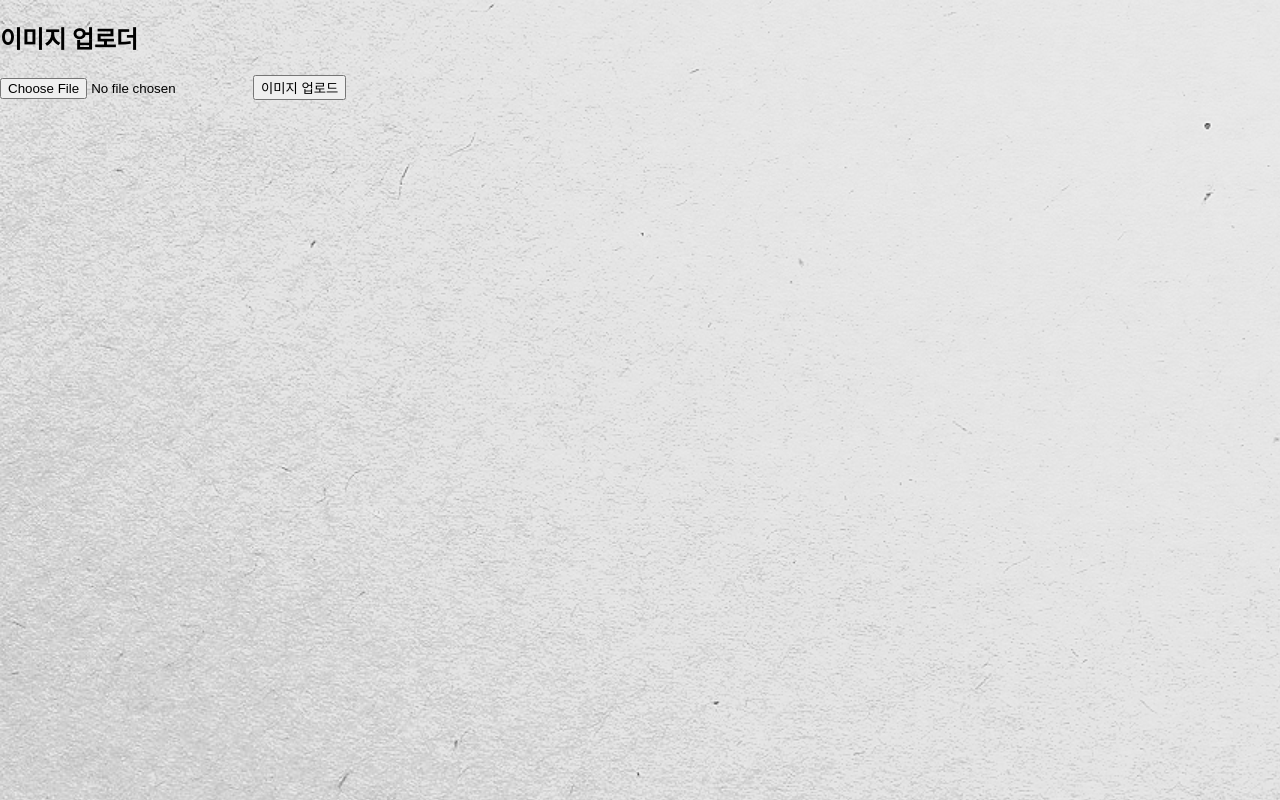
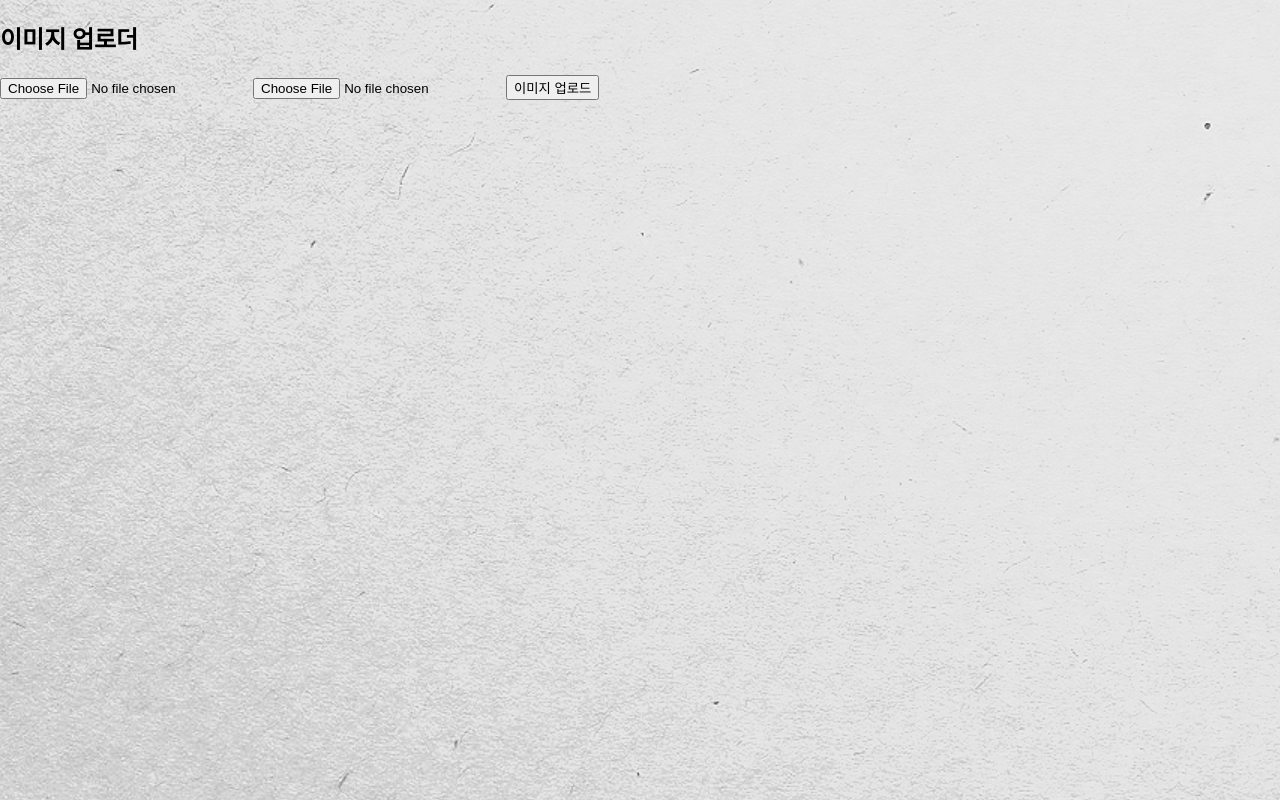
Before and after one commit to marineAqu/friend_test, a React (Create React App) app in the folder client/: page /friend_test/temp/test in a window 1280 px wide. Built offline with nearby package versions, Linux system fonts and the light colour scheme.

Commit message:
[chore] 테스트를 위해 여러장 업로드로 수정 (2024.3.31 김도연)

```diff
--- a/client/src/pages/make/TempTestPage.jsx
+++ b/client/src/pages/make/TempTestPage.jsx
@@ -1,22 +1,25 @@
 import React, { useState } from 'react';
 
 const TempTestPage = () => {
-    const [image, setImage] = useState(null);
+    const [images, setImages] = useState([]);
 
     // 이미지 변경 핸들러
     const handleImageChange = (event) => {
-        const selectedImage = event.target.files[0];
-        setImage(selectedImage);
+        const selectedImages = event.target.files;
+        setImages([...images, ...selectedImages]);
     };
 
     // 이미지 업로드 핸들러
     const handleImageUpload = async () => {
-        // 이미지 업로드 로직을 구현합니다. 여기서는 간단히 이미지를 콘솔에 로그합니다.
-        if (image) {
-            console.log('업로드된 이미지:', image);
+        // 이미지 업로드 로직을 구현합니다.
+        if (images.length > 0) {
+            console.log('업로드된 이미지:', images);
 
             const formData = new FormData();
-            formData.append('image', image);
+            images.forEach((image, index) => {
+                console.log("image에 값이 들었는지 확인용: "+JSON.stringify(image));
+                formData.append(`image${index + 1}`, image);
+            });
 
             try {
                 const response = await fetch('/tempTest', {
@@ -36,14 +39,17 @@ const TempTestPage = () => {
     return (
         <div>
             <h2>이미지 업로더</h2>
+            {/* 여러 개의 input 요소를 추가합니다. */}
             <input type="file" id={'tempImg'} accept="image/*" onChange={handleImageChange} />
+            <input type="file" id={'tempImg2'} accept="image/*" onChange={handleImageChange} />
+            {/* 필요에 따라 더 많은 input 요소를 추가할 수 있습니다. */}
             <button onClick={handleImageUpload}>이미지 업로드</button>
-            {image && (
-                <div>
-                    <h3>선택된 이미지</h3>
-                    <img src={URL.createObjectURL(image)} alt="선택된 이미지" width="200" />
+            {images.map((image, index) => (
+                <div key={index}>
+                    <h3>{`선택된 이미지 ${index + 1}`}</h3>
+                    <img src={URL.createObjectURL(image)} alt={`선택된 이미지 ${index + 1}`} width="200" />
                 </div>
-            )}
+            ))}
         </div>
     );
 };
```
